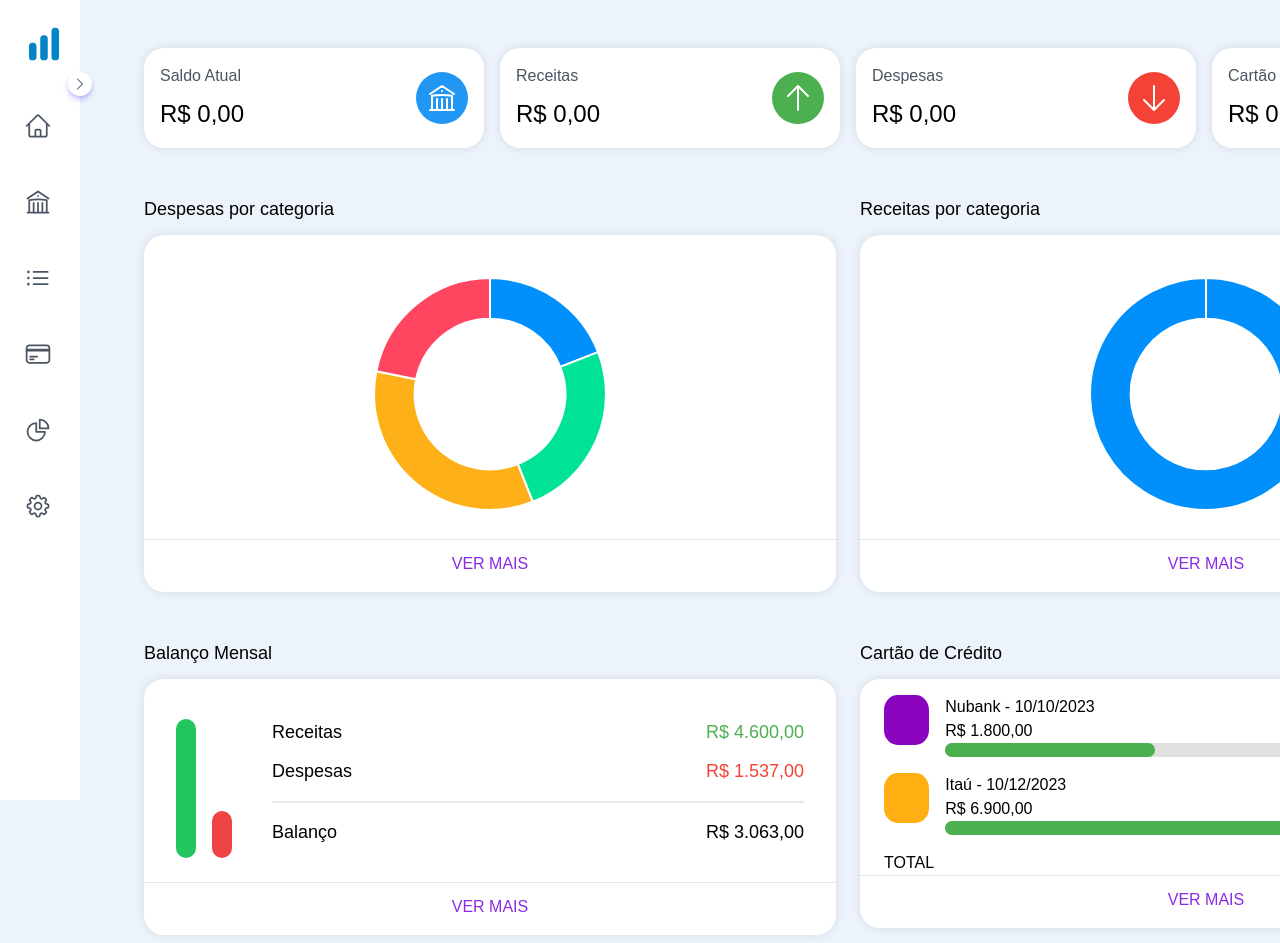
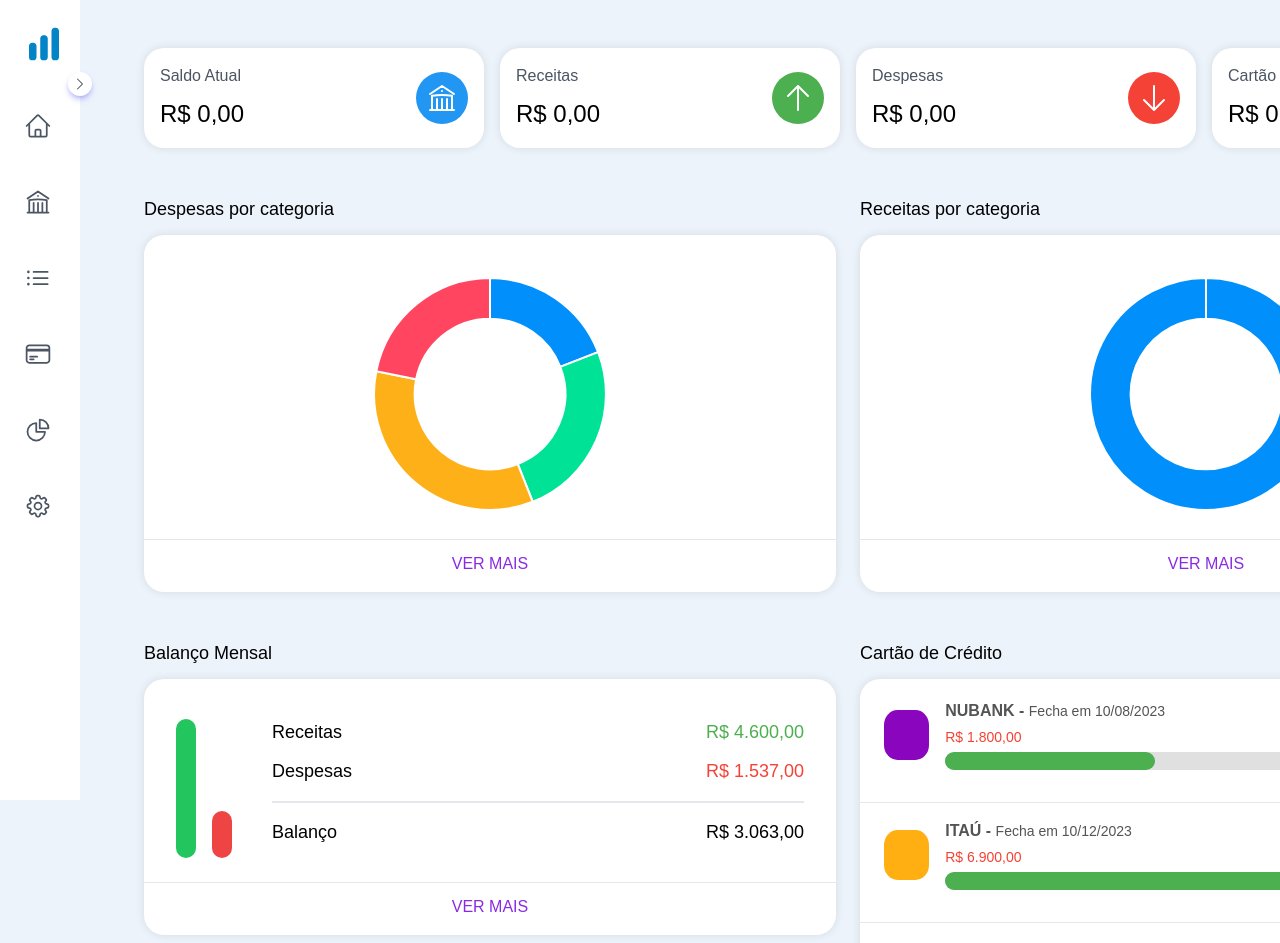
Before and after one commit to ramosnilmar/finance, a Next.js app: page / in a window 1280 px wide. Shown: the top 943 px of the page. Built offline with nearby package versions, Linux system fonts and the light colour scheme.

Commit message:
add style in credit card

```diff
--- a/src/components/Home/CreditCard/index.tsx
+++ b/src/components/Home/CreditCard/index.tsx
@@ -18,7 +18,7 @@ const creditCards = [
     invoice: 1800,
     limit: 5000,
     color: "#8A05BE",
-    colseData: "10/10/2023",
+    colseData: "10/08/2023",
   },
   {
     id: 2,
@@ -35,22 +35,28 @@ export default function CreditCard() {
   const percentLimit = (card: TCreditCard) => {
     return `${(card.invoice / card.limit) * 100}%`;
   };
+  const availableLimit = (card: TCreditCard) => {
+    return `Limite Disponivel ${formatPrice(card.limit - card.invoice)}`;
+  };
 
   return (
     <Card
       title="Cartão de Crédito"
       action={{ title: "Ver mais", link: "/credit-card" }}
     >
-      <div className="flex flex-col gap-4">
+      <div className="flex flex-col gap-4 pt-1">
         {creditCards.map((card) => (
-          <div key={card.id} className="flex px-6 gap-4">
+          <div
+            key={card.id}
+            className="flex items-center px-6 gap-4 border-b pb-8"
+          >
             <div
               className={S.logoCard}
               style={{ background: card.color }}
             ></div>
-            <div className="flex flex-col w-full">
+            <div className="flex flex-col gap-1 w-full">
               <div className={S.title}>
-                {card.name} - <span>{card.colseData}</span>
+                {card.name} - <span>Fecha em {card.colseData}</span>
               </div>
               <div className={S.value}>{formatPrice(card.invoice)}</div>
               <div className={S.progressWrapper}>
@@ -59,11 +65,12 @@ export default function CreditCard() {
                   className={S.progress}
                 ></div>
                 <div className={S.percents}>{percentLimit(card)}</div>
+                <div className={S.availableLimit}>{availableLimit(card)}</div>
               </div>
             </div>
           </div>
         ))}
-        <div className="flex justify-between px-6">
+        <div className={S.total}>
           <span>TOTAL</span>
           <span>{formatPrice(total)}</span>
         </div>
--- a/src/components/Home/CreditCard/style.module.css
+++ b/src/components/Home/CreditCard/style.module.css
@@ -7,7 +7,7 @@
 .progressWrapper {
     position: relative;
     width: 100%;
-    height: 14px;
+    height: 18px;
     background-color: #e0e0e0;
     border-radius: 10px;
 }
@@ -24,7 +24,6 @@
     position: absolute;
     top: 0;
     right: 0;
-    height: 100%;
     display: flex;
     align-items: center;
     justify-content: center;
@@ -32,3 +31,37 @@
     color: #545454;
     padding: 0 5px;
 }
+.availableLimit {
+    position:absolute;
+    top: 100%;
+    right: 0;
+    font-size: 12px;
+    color: #545454;
+    margin-top: 5px;
+}
+
+.title {
+    font-size: 16px;
+    color: #545454;
+    text-transform: uppercase;
+    font-weight: bold;
+}
+.title span {
+    font-size: 14px;
+    color: #545454;
+    font-weight: normal;
+    text-transform: none;
+}
+.value {
+    font-size: 14px;
+    color: #F44336;
+    font-weight: 500;
+}
+
+.total {
+    display: flex;
+    justify-content: space-between;
+    padding: 0 24px 24px;
+    font-size: 18px;
+    font-weight: 500;
+}
```
